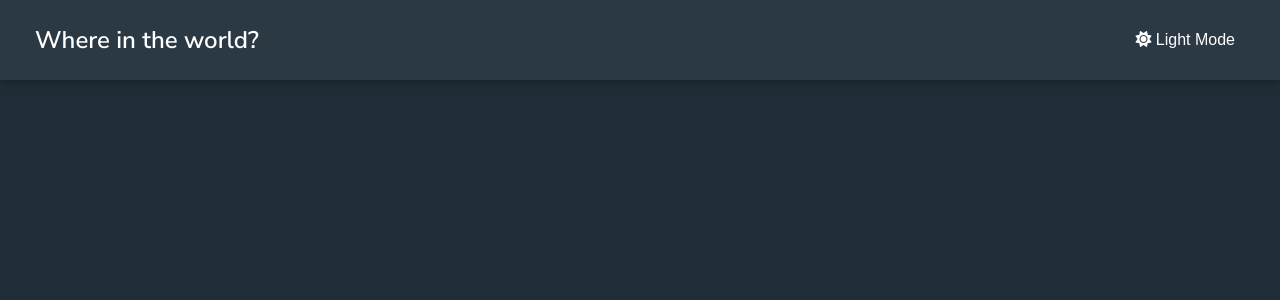
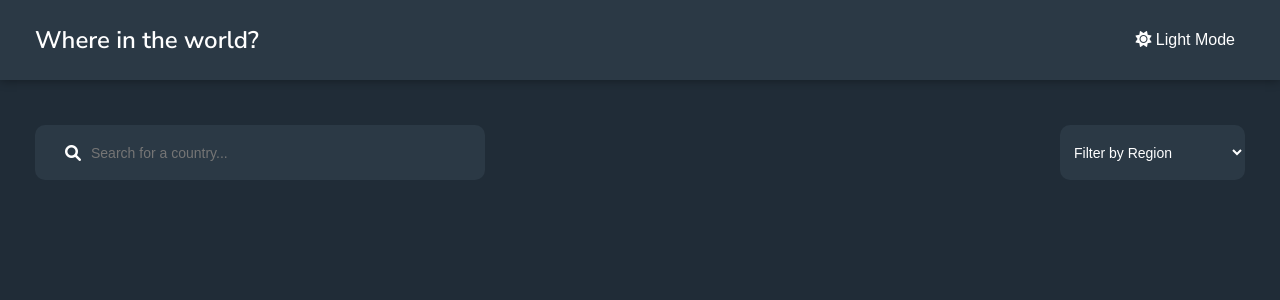
Before and after one commit to dokkalemon/rest-countries-api, a Vue app: page / in a window 1280 px wide. Shown: the top 300 px of the page. Built offline with nearby package versions, Linux system fonts and the light colour scheme.

Commit message:
add setting componentsx

```diff
--- a/src/App.vue
+++ b/src/App.vue
@@ -1,18 +1,20 @@
 <template>
   <div id="app">
     <Header />
-
+    <Setting />
 
   </div>
 </template>
 
 <script>
 import Header from '@/components/Header.vue'
+import Setting from '@/components/Setting.vue'
 
 export default {
   name: 'App',
   components: {
-    Header
+    Header,
+    Setting
 
   }
 }
--- a/src/components/Header.vue
+++ b/src/components/Header.vue
@@ -9,7 +9,10 @@
 
 <script>
 export default {
-    name: 'Header'
+    name: 'Header',
+    components: {
+
+    }
 }
 </script>
 
--- /dev/null
+++ b/src/components/Setting.vue
@@ -0,0 +1,76 @@
+<template>
+     <section class="setting full-width">
+        <div class="setting-container container px-30">
+
+            <div class="setting-input">
+                <i class="fas fa-search"></i>
+                <input type="text" placeholder="Search for a country...">
+            </div>
+
+            <select name="" id="">
+                <option selected hidden>Filter by Region</option>
+                <option value="africa">Africa</option>
+                <option value="america">America</option>
+                <option value="asia">Asia</option>
+                <option value="europe">Europe</option>
+                <option value="oceania">Oceania</option>
+            </select>
+        </div>
+    </section>
+
+
+
+
+
+
+</template>
+
+<script>
+export default {
+    name: 'Setting'
+}
+</script>
+
+<style scoped lang="scss">
+//import var.scss
+@import '../styles/var.scss';
+
+    .setting-container {
+        height: 55px;
+        margin-top: 45px;
+        margin-bottom: 45px;
+        display: flex;
+        align-items: center;
+        justify-content: space-between;
+        .setting-input {
+            height: 100%;
+            width: 450px;
+            border-radius: 10px;
+            background-color: $dark-element;
+            display: flex;
+            align-items: center;
+
+            i {
+                margin: 0 10px 0 30px;
+                font-size: 16px;
+                color: $dark-text;
+            }
+            input {
+                background-color: transparent;
+                border: none;
+                outline: none;
+                color: $dark-text;
+                font-size: 14px;
+            }
+        }
+        select {
+            height: 100%;
+            width: 185px;
+            background-color: $dark-element;
+            border: none;
+            border-radius: 10px;padding: 10px;
+            color: $dark-text;
+            font-size: 14px;
+        }
+    }
+</style>
```
